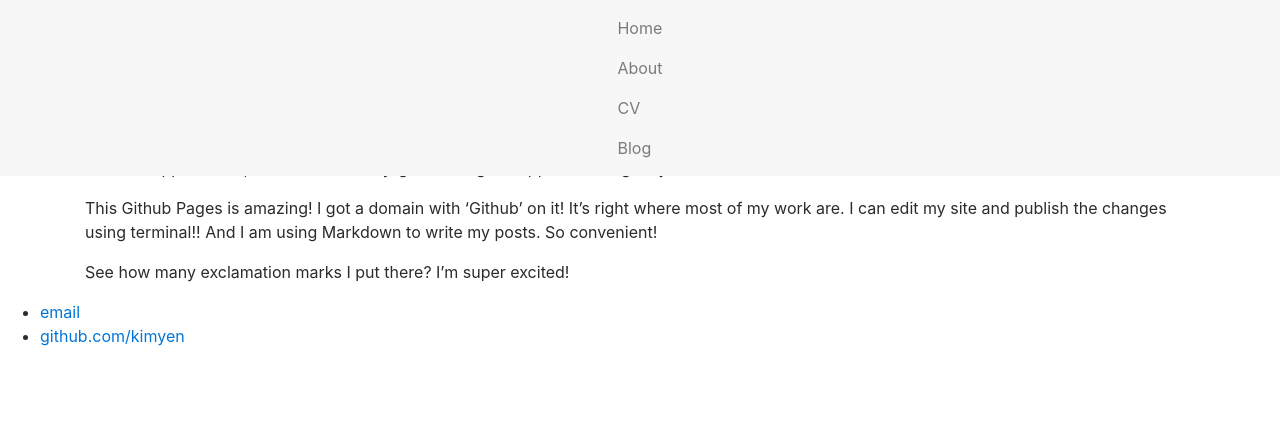
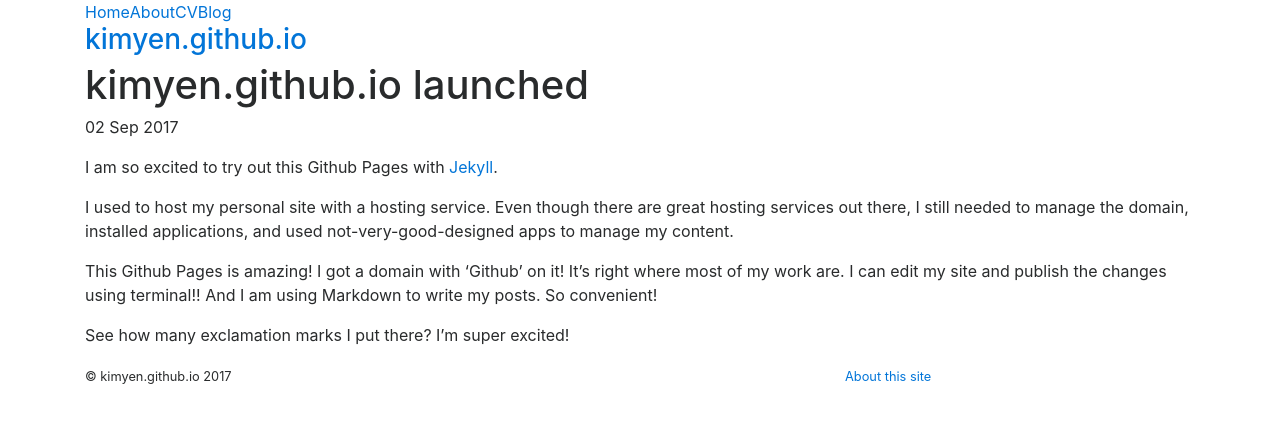
Before and after one commit to kimyen/kimyen.github.io-old, a Jekyll site: the page built from _posts/2017-09-02-site-launched.md, in a window 1280 px wide. Shown: the top 423 px of the page. Built offline with Jekyll 4.4.1, drawn with Linux system fonts in a browser that asks for light colours.

Commit message:
Update default.html
try a different style

```diff
--- a/_layouts/default.html
+++ b/_layouts/default.html
@@ -8,36 +8,33 @@
 		<link rel="stylesheet" type="text/css" href="/css/bootstrap.css">
 	</head>
 	<body>
-		<nav class="navbar fixed-top navbar-light bg-faded">
-			<div class="container-fluid">
-				<ul class="nav navbar-nav">
-					<li class="nav-item">
-						<a class="nav-link" href="/">Home</a>
-					</li>
-					<li class="nav-item">
-						<a class="nav-link" href="/about">About</a>
-					</li>
-					<li class="nav-item">
-						<a class="nav-link" href="/cv">CV</a>
-					</li>
-					<li class="nav-item">
-						<a class="nav-link" href="/blog">Blog</a>
-					</li>
+		<div class="container">
+			<div class="header">
+				<ul class="nav nav-pills pull-right">
+					<li><a href="/">Home</a></li>
+					<li><a href="/about">About</a></li>
+					<li><a href="/cv">CV</a></li>
+					<li><a href="/blog">Blog</a></li>
 				</ul>
+				<h3 class="text-muted">
+					<a href="/">kimyen.github.io</a>
+				</h3>
 			</div>
-		</nav>
 
-		<div class="container">
+			<div class="guide">
+				{{ content }}
+			</div>
 
-		{{ content }}
-
-		</div><!-- /.container -->
-
-		<footer>
-			<ul>
-				<li><a href="mailto:kimyen0816@gmail.com">email</a></li>
-				<li><a href="https://github.com/kimyen">github.com/kimyen</a></li>
-			</ul>
-		</footer>
+			<div class="footer">
+				<div class="row">
+					<div class="col-sm-8">
+						<p><small>&copy; kimyen.github.io 2017</small></p>
+					</div>
+					<div class="col-sm-4">
+						<p class="pull-right"><small><a href="/about" title="About this site">About this site</a></small></p>
+					</div>
+				</div>
+			</div>
+		</div>
 	</body>
 </html>
```
